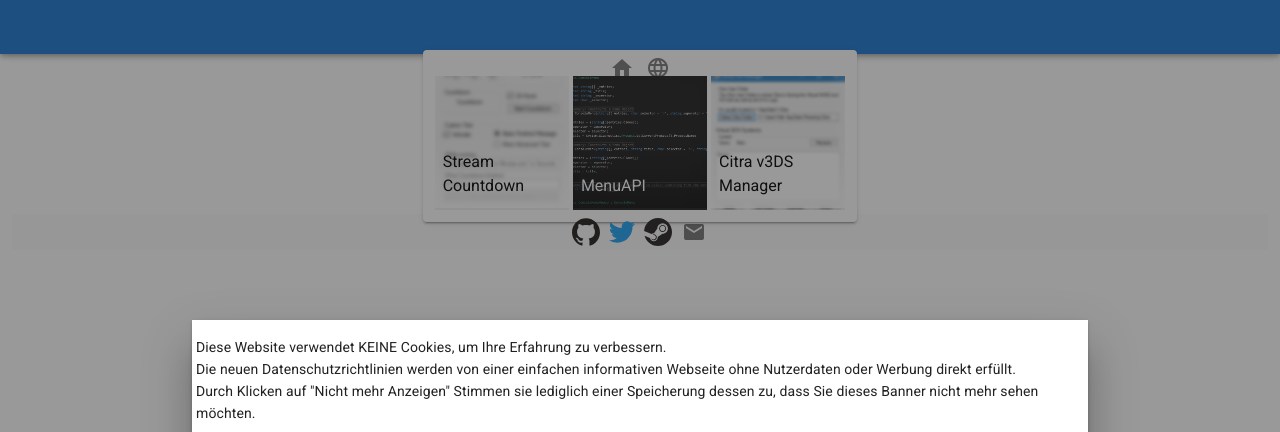
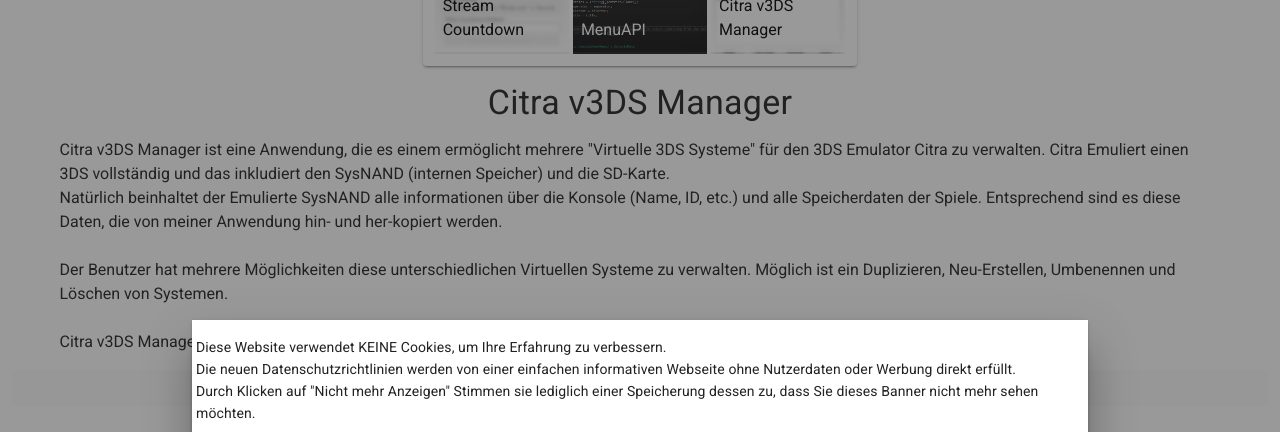
Before and after one commit to Chickenbreadlp/myHomepage, a Nuxt app: page /projects/v3DSMan in a window 1280 px wide. Shown: the part 256-688 px from the top of the page. Built offline with nearby package versions, Linux system fonts and the light colour scheme.

Commit message:
Added v3DS Manager Page

```diff
--- /dev/null
+++ b/pages/projects/v3DSMan.vue
@@ -0,0 +1,32 @@
+<template>
+  <v-container>
+    <v-layout align-center justify-center column>
+      <p class="display-1">
+        Citra v3DS Manager
+      </p>
+    </v-layout>
+
+    <p>
+      Citra v3DS Manager ist eine Anwendung, die es einem ermöglicht mehrere "Virtuelle 3DS Systeme" für den 3DS Emulator Citra zu verwalten.
+      Citra Emuliert einen 3DS vollständig und das inkludiert den SysNAND (internen Speicher) und die SD-Karte.<br>
+      Natürlich beinhaltet der Emulierte SysNAND alle informationen über die Konsole (Name, ID, etc.) und alle Speicherdaten der Spiele.
+      Entsprechend sind es diese Daten, die von meiner Anwendung hin- und her-kopiert werden.<br>
+      <br>
+      Der Benutzer hat mehrere Möglichkeiten diese unterschiedlichen Virtuellen Systeme zu verwalten.
+      Möglich ist ein Duplizieren, Neu-Erstellen, Umbenennen und Löschen von Systemen.<br>
+      <br>
+      Citra v3DS Manager ist soweit mein aktuellstes Projekt.
+      <a href="https://github.com/Chickenbreadlp/CitraV3DSManager" target="none">Github Link</a>
+    </p>
+  </v-container>
+</template>
+
+<script>
+export default {
+  head () {
+    return {
+      title: 'Projekt: Citra v3DS Manager'
+    }
+  },
+}
+</script>
```
